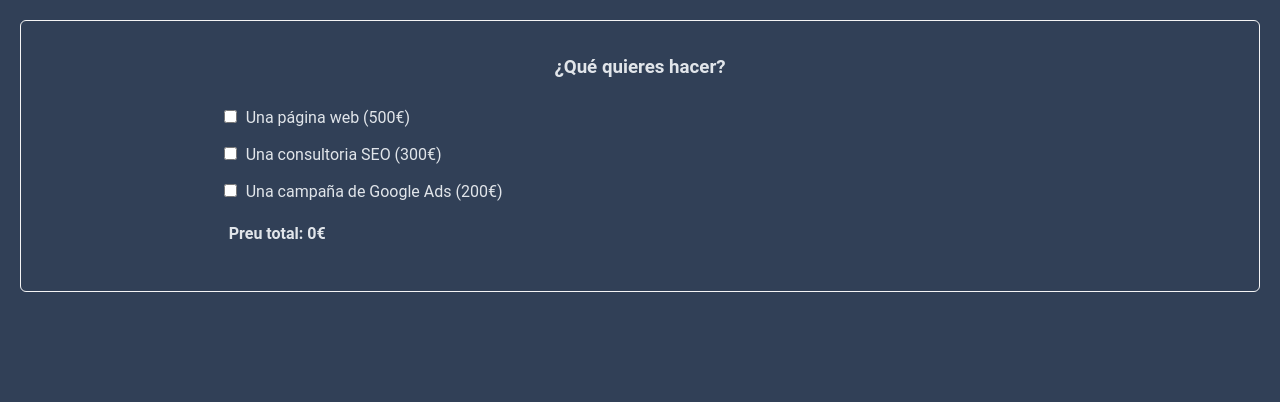
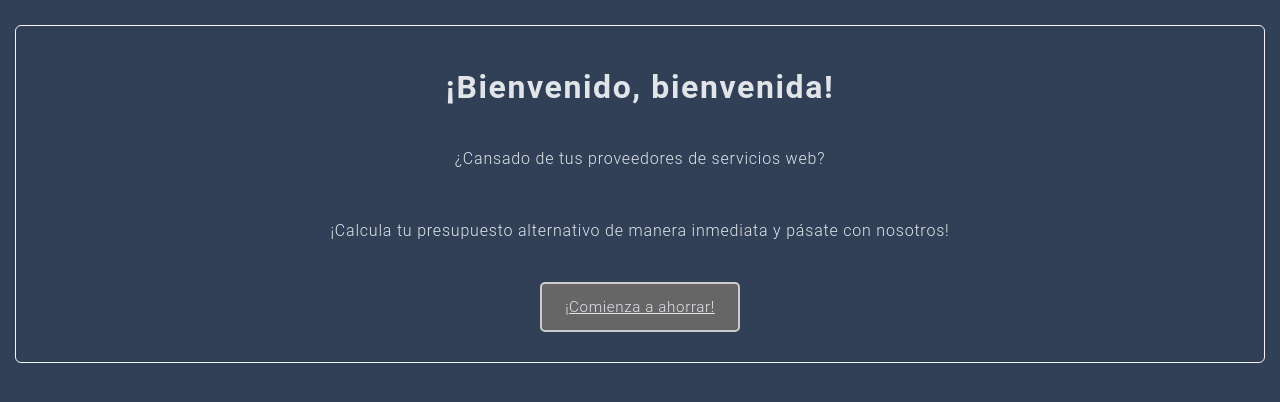
Before and after one commit to patobottos/-itacademy-react-sprint-7-1, a React (Create React App) app: page / in a window 1280 px wide. Shown: the top 402 px of the page. Built offline with nearby package versions, Linux system fonts and the light colour scheme.

Commit message:
Exercici 5 - Funcionant

```diff
--- a/src/App.css
+++ b/src/App.css
@@ -9,58 +9,3 @@
 body {
   background-color: #314057;
 }
-
-.main-container {
-  border: 1px solid #F5F5F5;
-  border-radius: 6px;
-  padding: 10px;
-}
-
-.bold {
-  font-weight: bold;
-}
-
-.form-title {
-  margin-top: 20px;
-  text-align: center;
-}
-
-.services-list {
-  margin-top: 10px;
-  vertical-align: text-bottom;
-  list-style: none;
-  padding: 20px 5px;
-}
-
-.result {
-  margin-top: 1rem;
-}
-
-.services-list {
-  width: 70%;
-  margin: 0 auto;
-}
-
-.services-list li {
-  margin-bottom: 0.5rem;
-}
-
-.services-list-item {
-  display: flex;
-  justify-content: space-between;
-}
-
-.total {
-  font-weight: 700;
-  text-align: start;
-}
-
-.web-details-tag {
-  background-color: #B7BAD2;
-  color: black;
-}
-
-
-.web-details-container {
-  background-color: #B7BAD2;
-}
--- a/src/App.js
+++ b/src/App.js
@@ -1,75 +1,7 @@
-import { useEffect, useState } from "react";
-import "./App.css";
-import { MainContainer, Panell } from "./app/styles";
-import Counter from "./components/Counter";
+import React from "react";
+import Router from "./app/Router";
+import './App.css'
 
-const savedData = localStorage.getItem("data");
-const savedDataParse = savedData
-  ? JSON.parse(savedData)
-  : { webpage: false, seo: false, ads: false, webPagesNum: 0, languagesNum: 0 };
-console.log("savedDataParse ", savedDataParse);
-
-function App() {
-  const [webpage, setWebpage] = useState(false);
-  const [seo, setSeo] = useState(false);
-  const [ads, setAds] = useState(false);
-  const [webPagesNum, setWebPagesNum] = useState(0);
-  const [languagesNum, setLanguagesNum] = useState(0);
-
-  useEffect(() => {
-    const inputsObject = { webpage, seo, ads, webPagesNum, languagesNum };
-    localStorage.setItem("data", JSON.stringify(inputsObject));
-  }, [webpage, seo, ads, webPagesNum, languagesNum]);
-
-  const webservices = 500 + webPagesNum * languagesNum * 30;
-  const totalPrice =
-    (webpage ? webservices : 0) + (seo ? 300 : 0) + (ads ? 200 : 0);
-
-  return (
-    <div className="App">
-      <MainContainer>
-        <h3 className="form-title">¿Qué quieres hacer?</h3>
-        <ul className="services-list">
-          <li>
-            <input
-              type="checkbox"
-              name="webpage"
-              onChange={(e) => setWebpage(!webpage)}
-            />
-            <label htmlFor="webpage"> Una página web (500€) </label>
-            {webpage ? (
-              <Panell>
-                <Counter
-                  setNumber={setWebPagesNum}
-                  txt="Número de páginas"
-                  val={webPagesNum}
-                />
-
-                <Counter
-                  setNumber={setLanguagesNum}
-                  txt="Número de idiomas"
-                  val={languagesNum}
-                />
-              </Panell>
-            ) : (
-              ""
-            )}
-          </li>
-          <li>
-            <input type="checkbox" name="seo" onChange={(e) => setSeo(!seo)} />
-            <label htmlFor="seo"> Una consultoria SEO (300€)</label>
-          </li>
-          <li>
-            <input type="checkbox" name="ads" onChange={(e) => setAds(!ads)} />
-            <label htmlFor="ads"> Una campaña de Google Ads (200€) </label>
-          </li>
-          <li>
-            <div className="total">Preu total: {totalPrice}€</div>
-          </li>
-        </ul>
-      </MainContainer>
-    </div>
-  );
-}
+const App = () => <Router />;
 
 export default App;
--- /dev/null
+++ b/src/app/Router.js
@@ -0,0 +1,18 @@
+import React from 'react';
+import { BrowserRouter, Route, Routes} from 'react-router-dom';
+import Home from '../pages/home'
+import Page2  from '../pages/page2';
+
+const Router = () => (
+  <BrowserRouter>
+    <Routes>
+      <Route index element={<Home />} />
+      <Route path="/page2" element={<Page2 />} />
+      <Route path="*" element={<div>Error 404</div>} />
+    </Routes>
+  </BrowserRouter>
+)
+
+
+
+export default Router;
--- a/src/app/styles.js
+++ b/src/app/styles.js
@@ -1,15 +1,16 @@
 import styled from "styled-components";
 
 export const MainContainer = styled.div`
-  border: 1px solid #F5F5F5;
+  border: 1px solid #f5f5f5;
   border-radius: 6px;
   padding: 10px;
-`
+  line-height: 2rem;
+`;
 
 export const Panell = styled.div`
   background-color: #b7bad2;
   color: #171926;
-  width:95%;
+  width: 95%;
   margin: 10px 0px;
   border: 1px solid #171926;
   border-radius: 6px;
@@ -40,3 +41,58 @@ export const WebDetailsInput = styled.input`
   background-color: #fafafa;
   text-align: center;
 `;
+
+export const FormTitle = styled.div`
+  margin-top: 20px;
+  text-align: center;
+`;
+
+export const ServicesList = styled.div`
+  margin: 10px auto 0 auto;
+  padding: 20px 40px;
+  width: 70%;
+  vertical-align: text-bottom;
+  list-style: none;
+  line-height: 1.3rem;
+`;
+
+export const Total = styled.div`
+  font-weight: 700;
+  text-align: start;
+`;
+
+export const MainContainerHome = styled.div`
+  border: 1px solid #f5f5f5;
+  border-radius: 6px;
+  margin: 10px auto;
+  padding: 30px 10px;
+  line-height: 2rem;
+  text-align: center;
+`;
+
+export const HomeMainTitle = styled.h1`
+  margin: 10px 20px;
+  font-weight: 600;
+  letter-spacing: 0.05em;
+`
+
+export const HomeText = styled.p`
+  margin: 30px 20px;
+  font-size; 1.2rem;
+  font-weight: 300;
+  letter-spacing: 0.05em;
+`
+
+export const ButtonHome = styled.button`
+  background-color: #666;
+  border: 2px solid #ccc;
+  border-radius: 5px;
+  width: 200px;
+  height: 50px;
+  padding: 2px;
+  font-size: 0.95rem;
+  font-weight: 350;
+  letter-spacing: 0.04em;
+  cursor: pointer;
+  color: blue;
+`;
--- a/src/pages/home.js
+++ b/src/pages/home.js
@@ -1,7 +1,14 @@
+import React from "react";
 import { Link } from 'react-router-dom';
+import {MainContainerHome , HomeMainTitle, HomeText, ButtonHome } from '../app/styles'
 
-const Benvinguda = () => (
-  <div>Fent les primeres proves Home...</div>
+const Home = () => (
+  <MainContainerHome>
+    <HomeMainTitle>¡Bienvenido, bienvenida!</HomeMainTitle>
+    <HomeText>¿Cansado de tus proveedores de servicios web?</HomeText>
+    <HomeText>¡Calcula tu presupuesto alternativo de manera inmediata y pásate con nosotros!</HomeText>
+    <ButtonHome><Link to="/page2">¡Comienza a ahorrar!</Link></ButtonHome>
+  </MainContainerHome>
 );
 
-export default Benvinguda;
+export default Home;
--- a/src/pages/page2.js
+++ b/src/pages/page2.js
@@ -1,7 +1,81 @@
-import { Link } from 'react-router-dom';
+import React, { useEffect, useState } from "react";
+//import '../App.css';
+import {
+  MainContainer,
+  FormTitle,
+  ServicesList,
+  Panell,
+  Total,
+} from '../app/styles';
+import Counter from "../components/Counter/Counter";
 
-const Page2 = () => (
-  <div>Fent les primeres proves Page2...</div>
-);
+const savedData = localStorage.getItem("data");
+const savedDataParse = savedData
+  ? JSON.parse(savedData)
+  : { webpage: false, seo: false, ads: false, webPagesNum: 0, languagesNum: 0 };
+console.log("savedDataParse ", savedDataParse);
+
+const Page2 = () => {
+  const [webpage, setWebpage] = useState(false);
+  const [seo, setSeo] = useState(false);
+  const [ads, setAds] = useState(false);
+  const [webPagesNum, setWebPagesNum] = useState(0);
+  const [languagesNum, setLanguagesNum] = useState(0);
+
+  useEffect(() => {
+    const inputsObject = { webpage, seo, ads, webPagesNum, languagesNum };
+    localStorage.setItem("data", JSON.stringify(inputsObject));
+  }, [webpage, seo, ads, webPagesNum, languagesNum]);
+
+  const webservices = 500 + webPagesNum * languagesNum * 30;
+  const totalPrice =
+    (webpage ? webservices : 0) + (seo ? 300 : 0) + (ads ? 200 : 0);
+
+  return (
+    <MainContainer>
+      <FormTitle>
+        <h3>¿Qué quieres hacer?</h3>
+      </FormTitle>
+      <ServicesList>
+        <li>
+          <input
+            type="checkbox"
+            name="webpage"
+            onChange={(e) => setWebpage(!webpage)}
+          />
+          <label htmlFor="webpage"> Una página web (500€) </label>
+          {webpage ? (
+            <Panell>
+              <Counter
+                setNumber={setWebPagesNum}
+                txt="Número de páginas"
+                val={webPagesNum}
+              />
+
+              <Counter
+                setNumber={setLanguagesNum}
+                txt="Número de idiomas"
+                val={languagesNum}
+              />
+            </Panell>
+          ) : (
+            ""
+          )}
+        </li>
+        <li>
+          <input type="checkbox" name="seo" onChange={(e) => setSeo(!seo)} />
+          <label htmlFor="seo"> Una consultoria SEO (300€)</label>
+        </li>
+        <li>
+          <input type="checkbox" name="ads" onChange={(e) => setAds(!ads)} />
+          <label htmlFor="ads"> Una campaña de Google Ads (200€) </label>
+        </li>
+        <li>
+          <Total>Preu total: {totalPrice}€</Total>
+        </li>
+      </ServicesList>
+    </MainContainer>
+  );
+};
 
 export default Page2;
```
